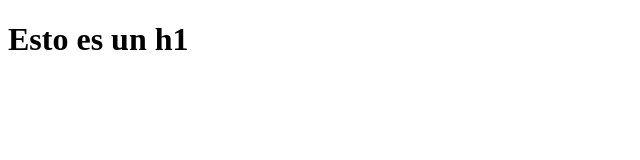
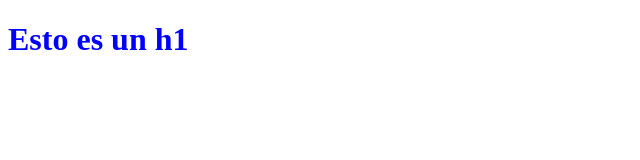
Before and after one commit to omarisea13/demo, a plain HTML site: page index.html in a window 1280 px wide. Shown: the whole page, without its empty margins (0-640 px from the left). Drawn offline with Linux system fonts and the light colour scheme.

Commit message:
se agrega estilo

```diff
--- a/index.html
+++ b/index.html
@@ -6,6 +6,6 @@
     <title>Document</title>
 </head>
 <body>
-    <h1>Esto es un h1</h1>
+    <h1 style=color:blue;>Esto es un h1</h1>
 </body>
 </html>
```
